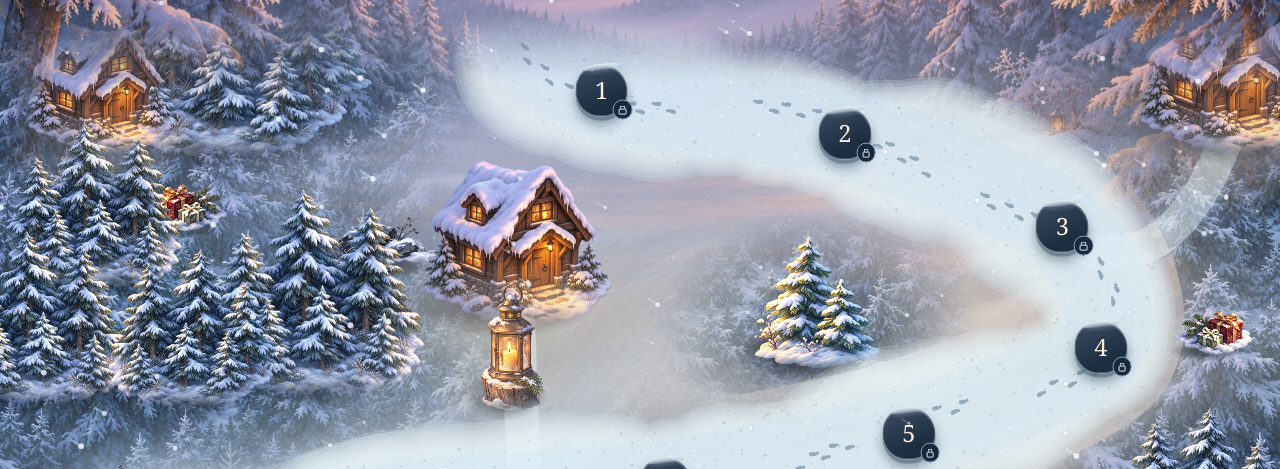
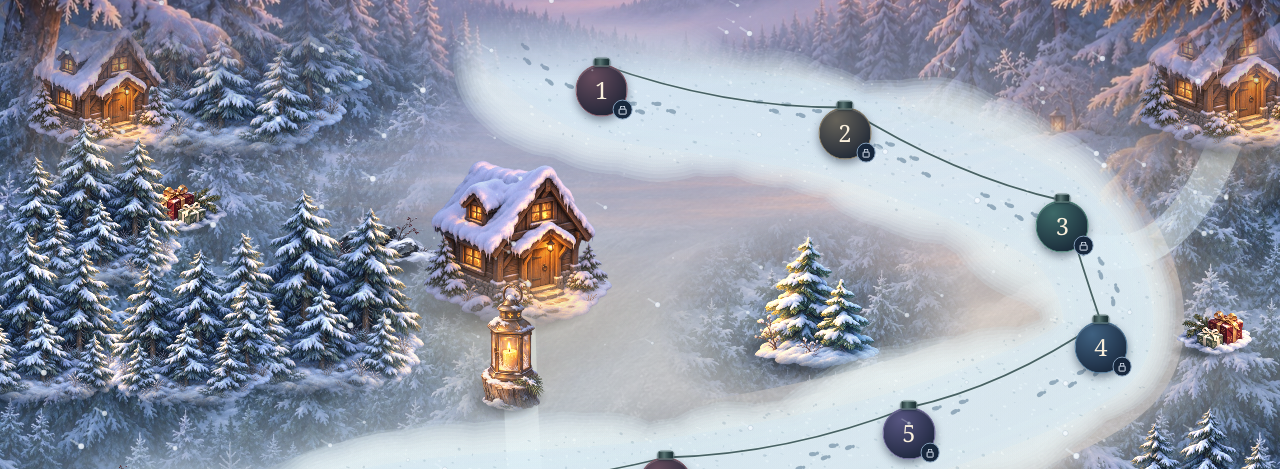
Before and after one commit to TimurSadorov/new-year, a plain HTML site: page index.html in a window 1280 px wide. Shown: the part 298-767 px from the top of the page. Drawn offline with Linux system fonts and the light colour scheme.

Commit message:
Turn Advent calendar days into a colorful garland

```diff
--- a/style.css
+++ b/style.css
@@ -227,6 +227,11 @@ main::before {
 .track__progress { pointer-events: none; mask-image: linear-gradient(transparent, #000 68px); }
 .track__days { list-style: none; margin: 0; padding: 0; }
 .day { position: absolute; transform: translate(-50%, -50%); scroll-margin-top: 6rem; }
+.day:nth-child(5n + 1) { --bulb-color: #ff8589; }
+.day:nth-child(5n + 2) { --bulb-color: #ffd17e; }
+.day:nth-child(5n + 3) { --bulb-color: #78e7ae; }
+.day:nth-child(5n + 4) { --bulb-color: #7dcbff; }
+.day:nth-child(5n + 5) { --bulb-color: #cba4ff; }
 
 .track__lights { pointer-events: none; opacity: var(--light-strength, 1); }
 
@@ -253,10 +258,11 @@ main::before {
   place-items: center;
   padding: 0;
   isolation: isolate;
-  border: 1px solid #91a6b18c;
-  border-radius: 46% 51% 49% 47%;
-  background: linear-gradient(155deg, #3d4c63, #1c2d3f 73%);
-  box-shadow: 0 4px 0 #5a7484a1, 0 8px 12px #12243669, inset 0 1px #ffffff35;
+  border: 1px solid color-mix(in srgb, var(--bulb-color) 44%, #243145);
+  border-radius: 48% 48% 51% 51%;
+  background: radial-gradient(circle at 33% 23%, color-mix(in srgb, var(--bulb-color) 30%, #25344b),
+    color-mix(in srgb, var(--bulb-color) 13%, #182438) 58%, #142031 93%);
+  box-shadow: 0 4px 8px #0a142971, inset 0 1px #ffffff30;
   color: var(--cream);
   cursor: pointer;
   transition: transform 160ms ease, border-color 160ms ease;
@@ -266,12 +272,16 @@ main::before {
   content: "";
   position: absolute;
   z-index: -1;
-  inset: -2px 7px auto;
-  height: 7px;
-  border-radius: 64% 66% 44% 56%;
-  transform: rotate(-7deg);
-  background: linear-gradient(#e9f1f5, #bed3dfc2 62%, #a1b9ca30);
-  box-shadow: 0 1px 4px #eef8fc3b;
+  top: -0.45rem;
+  left: 50%;
+  width: 1.04rem;
+  height: 0.52rem;
+  transform: translateX(-50%);
+  border: 1px solid #5f7778;
+  border-radius: 0.22rem 0.22rem 0.12rem 0.12rem;
+  background: linear-gradient(90deg, #213538, #5a7574 39%, #2b4446 72%, #1b2e34);
+  box-shadow: 0 1px 2px #10202896;
+  pointer-events: none;
 }
 
 .day__button:hover { transform: scale(1.1); border-color: var(--cream); }
@@ -279,15 +289,29 @@ main::before {
 .day__number { font: 400 1.48rem/1 Georgia, "Times New Roman", serif; font-variant-numeric: lining-nums; }
 
 .day__button[data-open="true"] {
-  border-color: #acb09e9c;
-  background: linear-gradient(150deg, #49645a, #253b3a 72%);
-  box-shadow: 0 4px 0 #718082ae, 0 8px 12px #2d4c6095, inset 0 1px #ffedc148;
+  border-color: color-mix(in srgb, var(--bulb-color), #fff8e3);
+  background: radial-gradient(circle at 33% 23%, #fff9e8, color-mix(in srgb, var(--bulb-color), white 31%) 37%,
+    var(--bulb-color) 69%, color-mix(in srgb, var(--bulb-color), #20233d 23%) 100%);
+  box-shadow: 0 0 13px color-mix(in srgb, var(--bulb-color) 76%, transparent),
+    0 4px 9px #101b34a0, inset 0 1px #fff8e7b3;
+  color: #192238;
 }
 
-.day__button:is([data-next], [data-open="true"][aria-current="date"]) {
-  color: #21182a;
-  background: linear-gradient(145deg, #fff3c7, #e9b565);
-  box-shadow: 0 0 0 5px #f4cc8659, 0 0 32px #e2ab5e9e, 0 6px 12px #060d1cb0;
+.day__button[data-next]::after {
+  content: "";
+  position: absolute;
+  z-index: -2;
+  inset: -5px;
+  border: 2px solid color-mix(in srgb, var(--bulb-color), #fff9e8 45%);
+  border-radius: 50%;
+  box-shadow: 0 0 22px 5px color-mix(in srgb, var(--bulb-color) 82%, transparent);
+  pointer-events: none;
+  animation: bulb-glow 2s ease-in-out infinite alternate;
+}
+
+@keyframes bulb-glow {
+  from { opacity: 0.6; transform: scale(0.98); }
+  to { opacity: 1; transform: scale(1.13); }
 }
 
 .day__mark {
--- a/trail.js
+++ b/trail.js
@@ -36,9 +36,9 @@ export function mountTrail(track, days) {
 
   function renderProgress() {
     if (!geometry) return;
-    const { route, dayStops, width, height, halfWidth } = geometry;
+    const { route, dayStops, width, height, halfWidth, sockets } = geometry;
     const goldenEnd = openedThrough ? dayStops[openedThrough - 1] : 0;
-    paintTrailLights(progress, route, width, height, halfWidth, goldenEnd);
+    paintTrailProgress(progress, route, width, height, halfWidth, goldenEnd, sockets);
   }
 
   function renderLandscapes() {
@@ -73,8 +73,12 @@ export function mountTrail(track, days) {
       node.style.top = `${y}px`;
       caption.classList.toggle("day__caption--left", x > width * 0.54 || index === waypoints.length - 1);
     });
+    const sockets = days.map(({ node }, index) => ({
+      x: waypoints[index].x,
+      y: waypoints[index].y - node.offsetHeight / 2,
+    }));
     paintSnowPath(canvas, route, width, height, halfWidth);
-    geometry = { route, dayStops, last, width, height, halfWidth, phone };
+    geometry = { route, dayStops, last, width, height, halfWidth, phone, sockets };
     renderLandscapes();
     renderProgress();
   }
@@ -157,7 +161,7 @@ function prepareSurface(canvas, width, height) {
   return { context, scale };
 }
 
-function paintTrailLights(canvas, route, width, height, halfWidth, goldenEnd) {
+function paintTrailProgress(canvas, route, width, height, halfWidth, goldenEnd, sockets) {
   const { context, scale } = prepareSurface(canvas, width, height);
   if (!context) return;
   context.lineCap = "round";
@@ -187,6 +191,26 @@ function paintTrailLights(canvas, route, width, height, halfWidth, goldenEnd) {
       light(layer, "#ffda9223", "transparent", 0);
     }
   }
+
+  context.shadowBlur = 0;
+  paintGarlandCord(context, sockets);
+}
+
+function paintGarlandCord(context, sockets) {
+  context.beginPath();
+  context.moveTo(sockets[0].x, sockets[0].y);
+  for (let index = 1; index < sockets.length; index++) {
+    const previous = sockets[index - 1];
+    const next = sockets[index];
+    const sag = Math.min(22, Math.abs(next.x - previous.x) * 0.12);
+    context.quadraticCurveTo((previous.x + next.x) / 2, (previous.y + next.y) / 2 + sag, next.x, next.y);
+  }
+  context.lineWidth = 3.6;
+  context.strokeStyle = "#e1f0ed54";
+  context.stroke();
+  context.lineWidth = 1.8;
+  context.strokeStyle = "#213e40c9";
+  context.stroke();
 }
 
 function paintSnowPath(canvas, route, width, height, halfWidth) {
```
